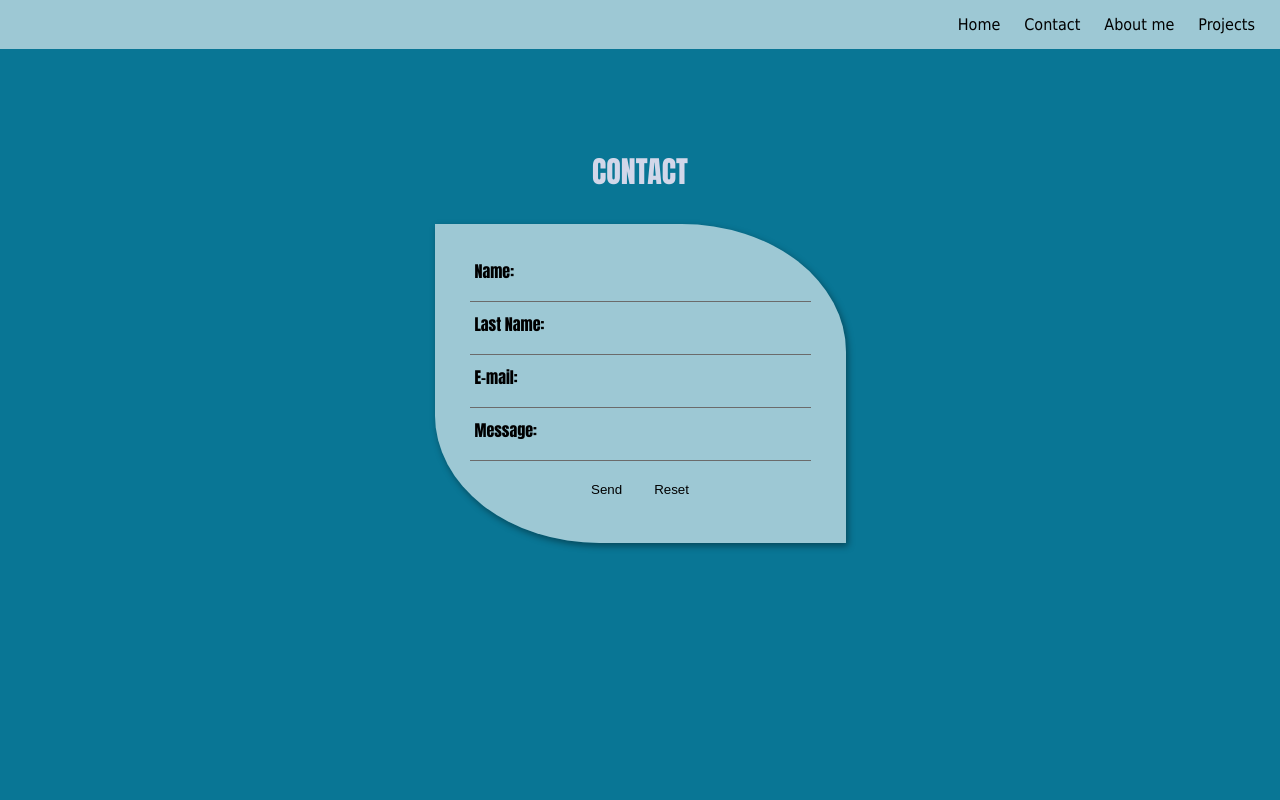
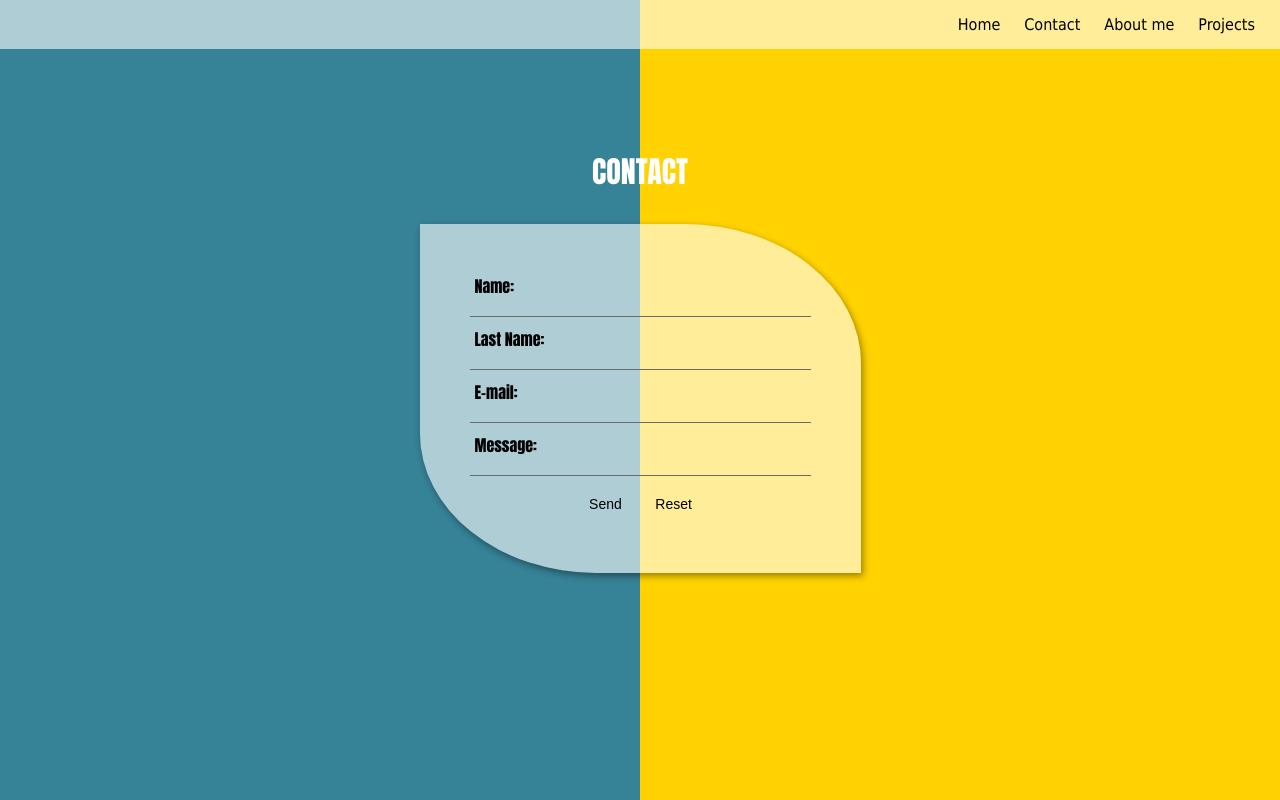
Before and after one commit to Kickcastle/Potafolio, a plain HTML site: page contanct.html in a window 1280 px wide. Drawn offline with Linux system fonts and the light colour scheme.

Commit message:
Nuevo background color

```diff
--- a/css/main.css
+++ b/css/main.css
@@ -49,7 +49,7 @@ body {
 
 }
 .header .header1 {
-   color: rgb(182, 180, 180);
+   color: rgb(145, 143, 143);
 }
 .home0  {
     display: flex;
--- a/css/menu.css
+++ b/css/menu.css
@@ -1,9 +1,9 @@
 body {
-    background-color: #097695;
+    background-image: linear-gradient(to right, #368297 50%, #FFD200 50% );
     margin: 0;
 }
 .list3 ul {
-    height: 100%;
+    height: auto;
     min-width: 250px;
     text-align: right;
     margin: 0;
@@ -26,21 +26,23 @@ body {
     text-decoration: none;
     color: black;
 }
-p {
+.tituloForm p {
     text-align: center;
     font-family: Impact;
     font-size: 30px;
-    color: rgb(210, 215, 233);
+    color: rgb(255, 255, 255);
 }
 .formulario{
     display: flex;
     justify-content: center;
+    height: auto;
+    min-width: 90%;
 }
 .formulario form{
     border-radius: 40%;
     border-top-left-radius: 0;
     border-bottom-right-radius: 0;
-    padding: 35px;
+    padding: 50px;
     background-color:rgba(255,255,255,0.6);
     box-shadow: 2px 3px 7px rgba(0,0,0,0.4);
 }
@@ -63,9 +65,16 @@ label {
 .bottones {
     display: flex;
     justify-content: center;
+    transform:scale(1.05, 1.05);
 }
 .bottones input{
     border: 0;
     margin: 10px;
     cursor: pointer;
 }
+.bottones :hover {
+    transform:scale(1.05, 1.05);
+    transition: 0.3s;
+    border-radius: 15px;
+    box-shadow: 2px 3px 7px rgba(0,0,0,0.4);
+}
```
